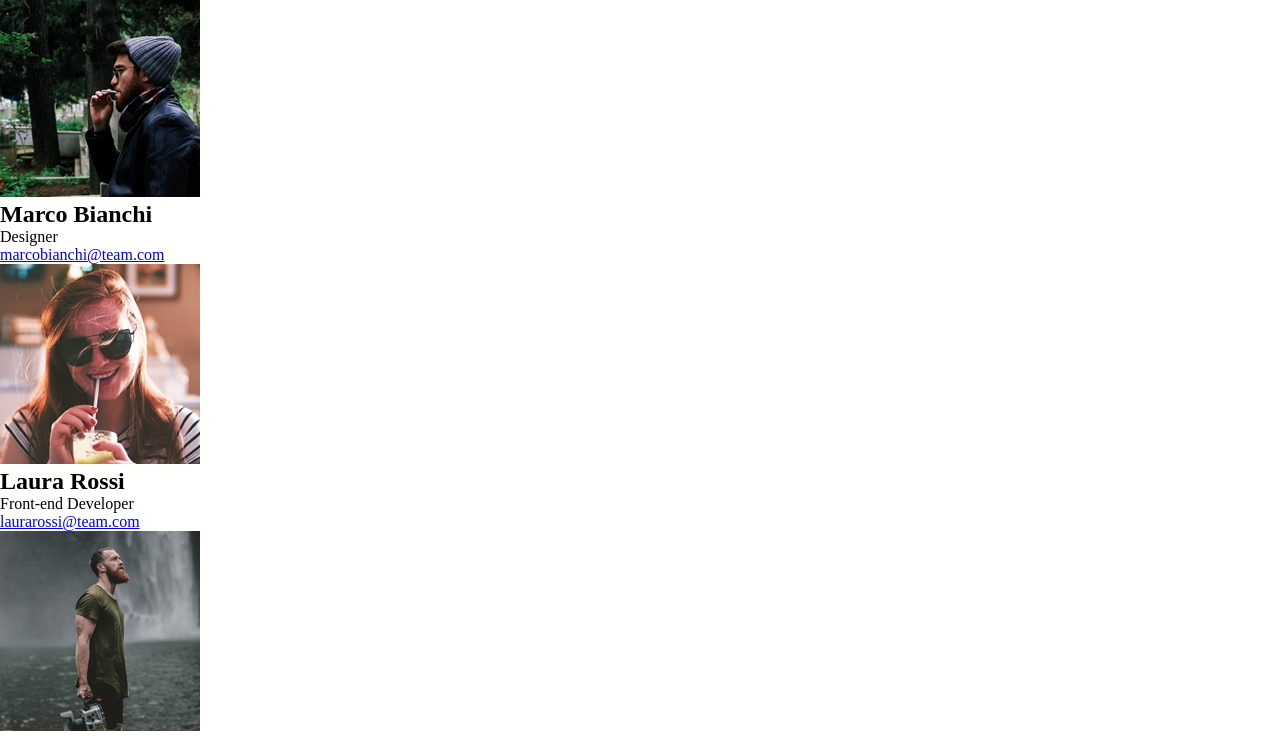
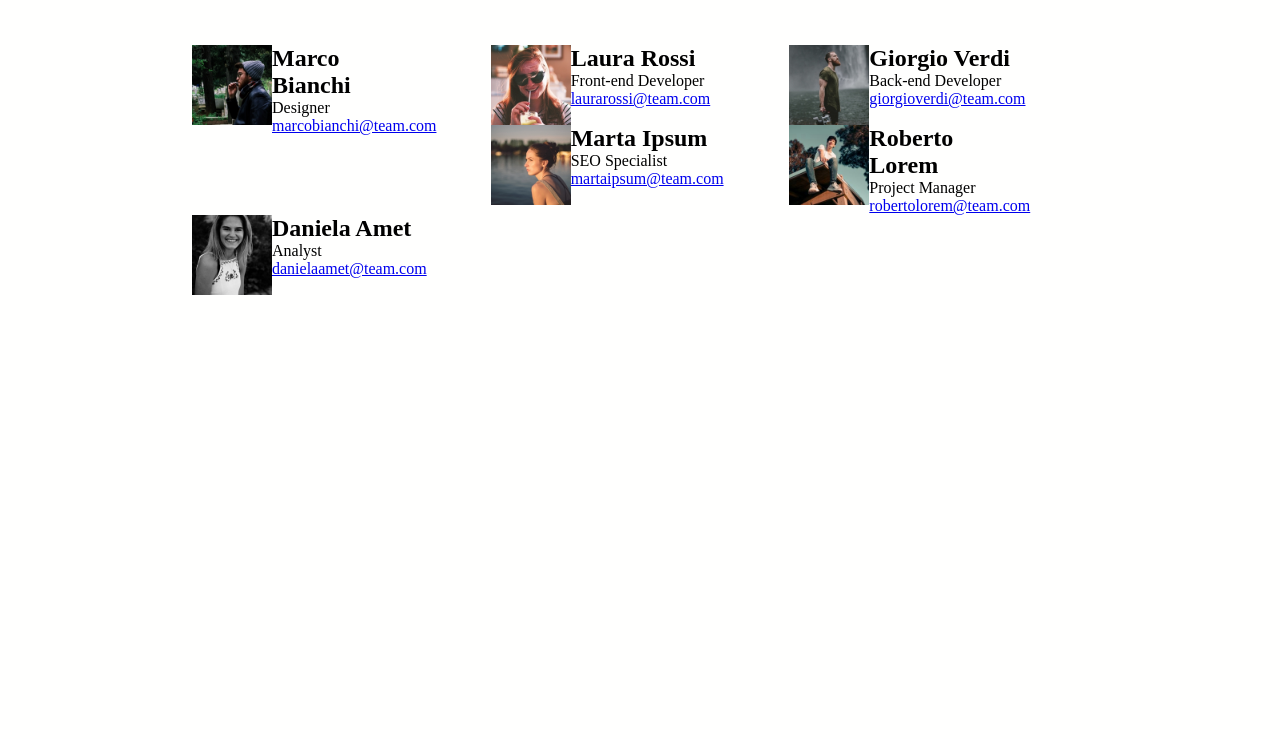
Before and after one commit to gppndr/html-css-float-cards, a plain HTML site: page index.html in a window 1280 px wide. Shown: the part 76-815 px from the top of the page. Drawn offline with Linux system fonts and the light colour scheme.

Commit message:
add html contact section + working on main style

```diff
--- a/assets/css/style.css
+++ b/assets/css/style.css
@@ -20,3 +20,36 @@ body {
     display: table;
     clear: both;
 }
+
+/* utilities */
+.container {
+    width: 70%;
+    margin:auto;
+    margin-top: 3rem;
+}
+
+img {
+    max-width: 100%;
+    width: 5rem;
+    float: left;
+}
+
+/* header */
+header {
+    text-align: center;
+}
+
+/* main */
+
+
+
+/* row*/
+.col_4{
+    width: calc(100% /3);
+    float: left;
+}
+
+.contacts {
+    width: 50%;
+    float: left;
+}
--- a/index.html
+++ b/index.html
@@ -23,49 +23,61 @@
                 <div class="col_4">
                     <div class="cards">
                         <img src="./assets/img/male1.png" alt="Marco Bianchi">
+                        <div class="contacts">
                             <h2>Marco Bianchi</h2>
                             <p>Designer</p>
                             <a href="mailto:">marcobianchi@team.com</a>
                         </div>
                     </div>
+                </div>
                 <div class="col_4">
                     <div class="cards">
                         <img src="./assets/img/female1.png" alt="Laura Rossi">
+                        <div class="contacts">
                             <h2>Laura Rossi</h2>
                             <p>Front-end Developer</p>
                             <a href="mailto:">laurarossi@team.com</a>
                         </div>
                     </div>
+                </div>
                 <div class="col_4">
                     <div class=" cards">
                         <img src="./assets/img/male2.png" alt="Giorgio Verdi">
+                        <div class="contacts">
                             <h2>Giorgio Verdi</h2>
                             <p>Back-end Developer</p>
                             <a href="mailto:">giorgioverdi@team.com</a>
                         </div>
                     </div>
+                </div>
                 <div class="col_4">
                     <div class="cards">
                         <img src="./assets/img/female2.png" alt="Marta Ipsum">
+                        <div class="contacts">
                             <h2>Marta Ipsum</h2>
                             <p>SEO Specialist</p>
                             <a href="mailto:">martaipsum@team.com</a>
                         </div>
                     </div>
+                </div>
                 <div class="col_4">
                     <div class="cards">
                         <img src="./assets/img/male3.png" alt="Roberto Lorem">
+                        <div class="contacts">
                             <h2>Roberto Lorem</h2>
                             <p>Project Manager </p>
                             <a href="mailto:">robertolorem@team.com</a>
                         </div>
                     </div>
+                </div>
                 <div class="col_4">
                     <div class="cards">
                         <img src="./assets/img/female3.png" alt="Daniela Amet">
+                        <div class="contacts">
                             <h2>Daniela Amet</h2>
                             <p>Analyst</p>
                             <a href="mailto:">danielaamet@team.com</a>
+                        </div>
                     </div>
                 </div>
             </div>
```
Lines whose indentation alone changed are shown as unchanged.
